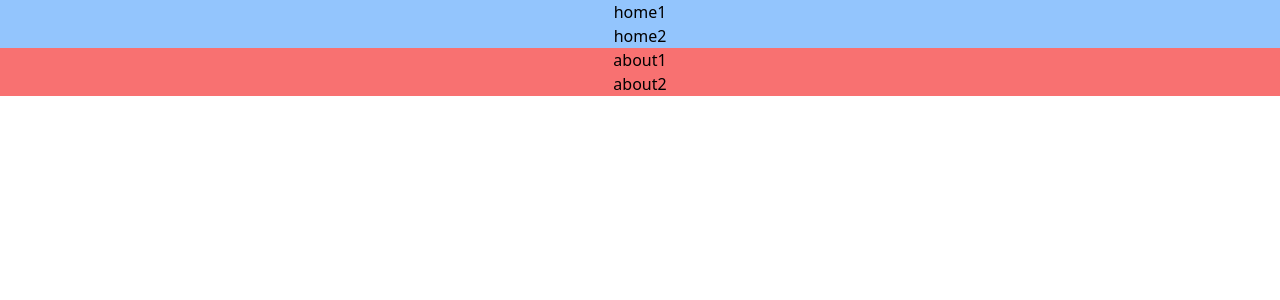
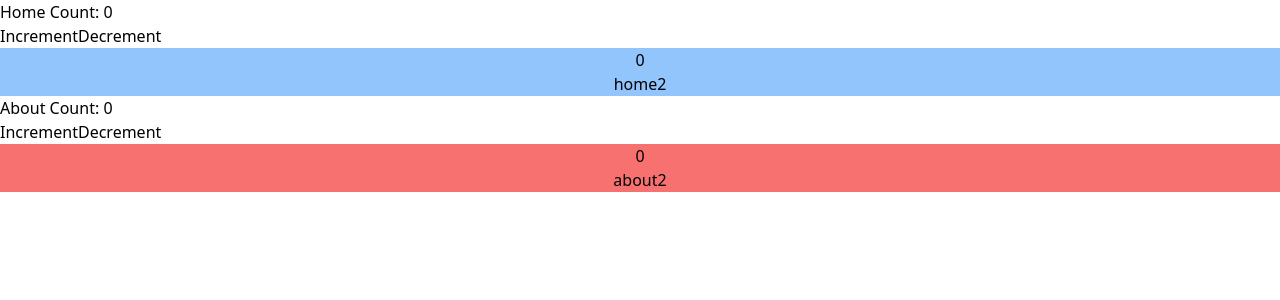
Before and after one commit to phucanclone97/PWA-React-JS-Template-Project-With-Tailwind-CSS, a React (Create React App) app: page / in a window 1280 px wide. Shown: the top 300 px of the page. Built offline with nearby package versions, Linux system fonts and the light colour scheme.

Commit message:
integrate zustand state management library

```diff
--- a/package.json
+++ b/package.json
@@ -22,7 +22,8 @@
     "workbox-range-requests": "^6.6.0",
     "workbox-routing": "^6.6.0",
     "workbox-strategies": "^6.6.0",
-    "workbox-streams": "^6.6.0"
+    "workbox-streams": "^6.6.0",
+    "zustand": "^4.5.2"
   },
   "scripts": {
     "start": "react-scripts start",
--- a/src/App.js
+++ b/src/App.js
@@ -1,11 +1,31 @@
 import React from "react";
+
+import useHomeStore from "./stores/HomeStore";
 import Home from "./pages/Home";
+import useAboutStore from "./stores/AboutStore";
 import About from "./pages/About";
 
 function App() {
+  const {
+    count: homeCount,
+    increment: homeIncrement,
+    decrement: homeDecrement,
+  } = useHomeStore();
+  const {
+    count: aboutCount,
+    increment: aboutIncrement,
+    decrement: aboutDecrement,
+  } = useAboutStore();
+
   return (
-    <div className="App">
-      <Home></Home>
+    <div>
+      <h1>Home Count: {homeCount}</h1>
+      <button onClick={homeIncrement}>Increment</button>
+      <button onClick={homeDecrement}>Decrement</button>
+      <Home />
+      <h1>About Count: {aboutCount}</h1>
+      <button onClick={aboutIncrement}>Increment</button>
+      <button onClick={aboutDecrement}>Decrement</button>
       <About />
     </div>
   );
--- a/src/pages/About.js
+++ b/src/pages/About.js
@@ -1,9 +1,11 @@
 import React from "react";
+import useAboutStore from "../stores/AboutStore";
 
 function About() {
+  const aboutStore = useAboutStore();
   return (
     <div className="text-center bg-red-400 mx-auto">
-      <h1>about1</h1>
+      <h1>{aboutStore.count}</h1>
       <h1>about2</h1>
     </div>
   );
--- a/src/pages/Home.js
+++ b/src/pages/Home.js
@@ -1,11 +1,13 @@
 import React from "react";
+import useHomeStore from "../stores/HomeStore";
 
 function Home() {
+  const homeStore = useHomeStore();
   return (
     <div className="text-center bg-blue-300">
-      <h1>home1</h1>
+      <h1>{homeStore.count}</h1>
       <h1>home2</h1>
- </div>
+    </div>
   );
 }
 
--- /dev/null
+++ b/src/stores/AboutStore.js
@@ -0,0 +1,10 @@
+import create from "zustand";
+
+// Define your initial state
+const useAboutStore = create((set) => ({
+  count: 0,
+  increment: () => set((state) => ({ count: state.count + 1 })),
+  decrement: () => set((state) => ({ count: state.count - 1 })),
+}));
+
+export default useAboutStore;
--- /dev/null
+++ b/src/stores/HomeStore.js
@@ -0,0 +1,10 @@
+import create from "zustand";
+
+// Define your initial state
+const useHomeStore = create((set) => ({
+  count: 0,
+  increment: () => set((state) => ({ count: state.count + 1 })),
+  decrement: () => set((state) => ({ count: state.count - 1 })),
+}));
+
+export default useHomeStore;
```
Also changed, not shown: 1 other file (tests, documents, lock files or other folders).
